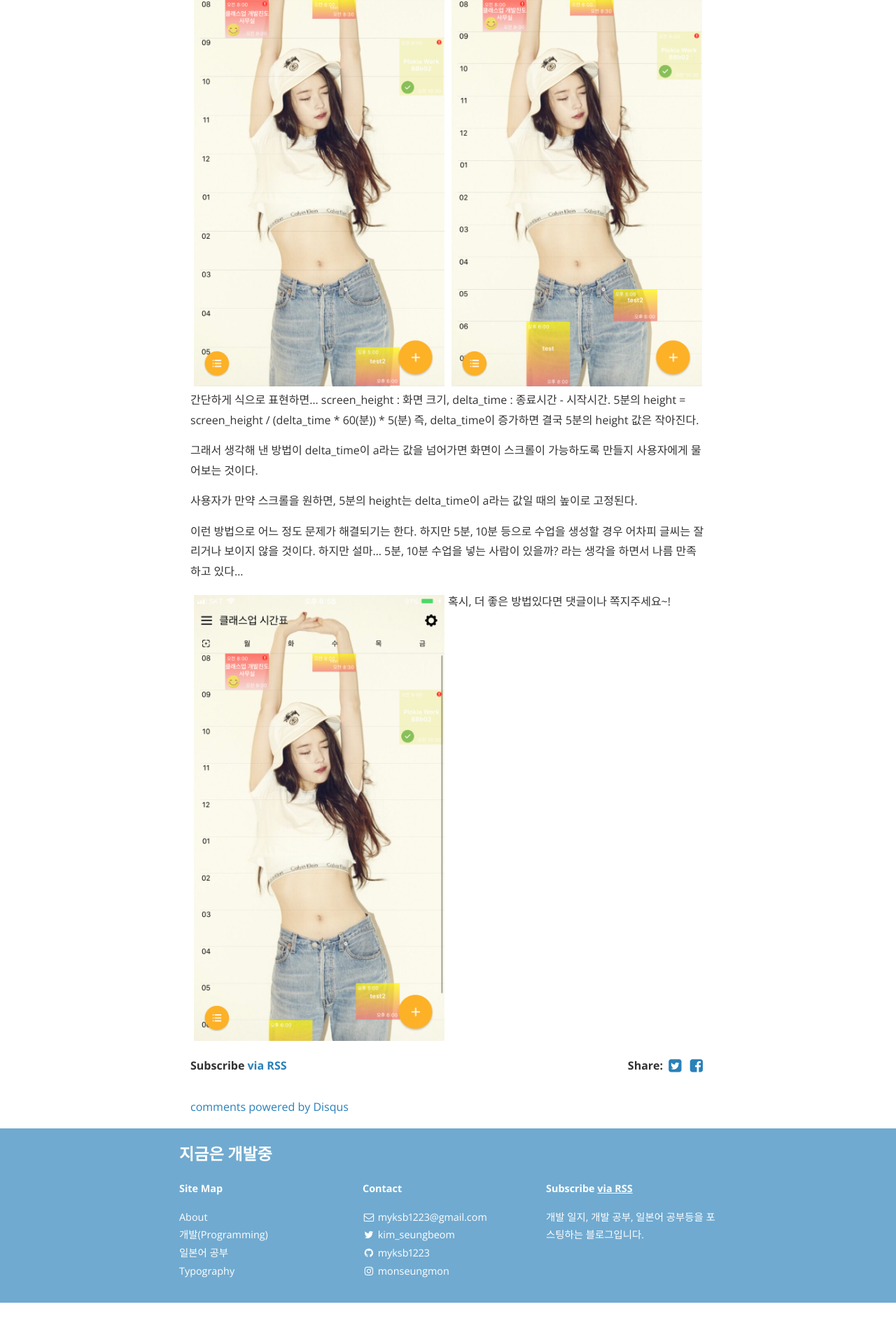
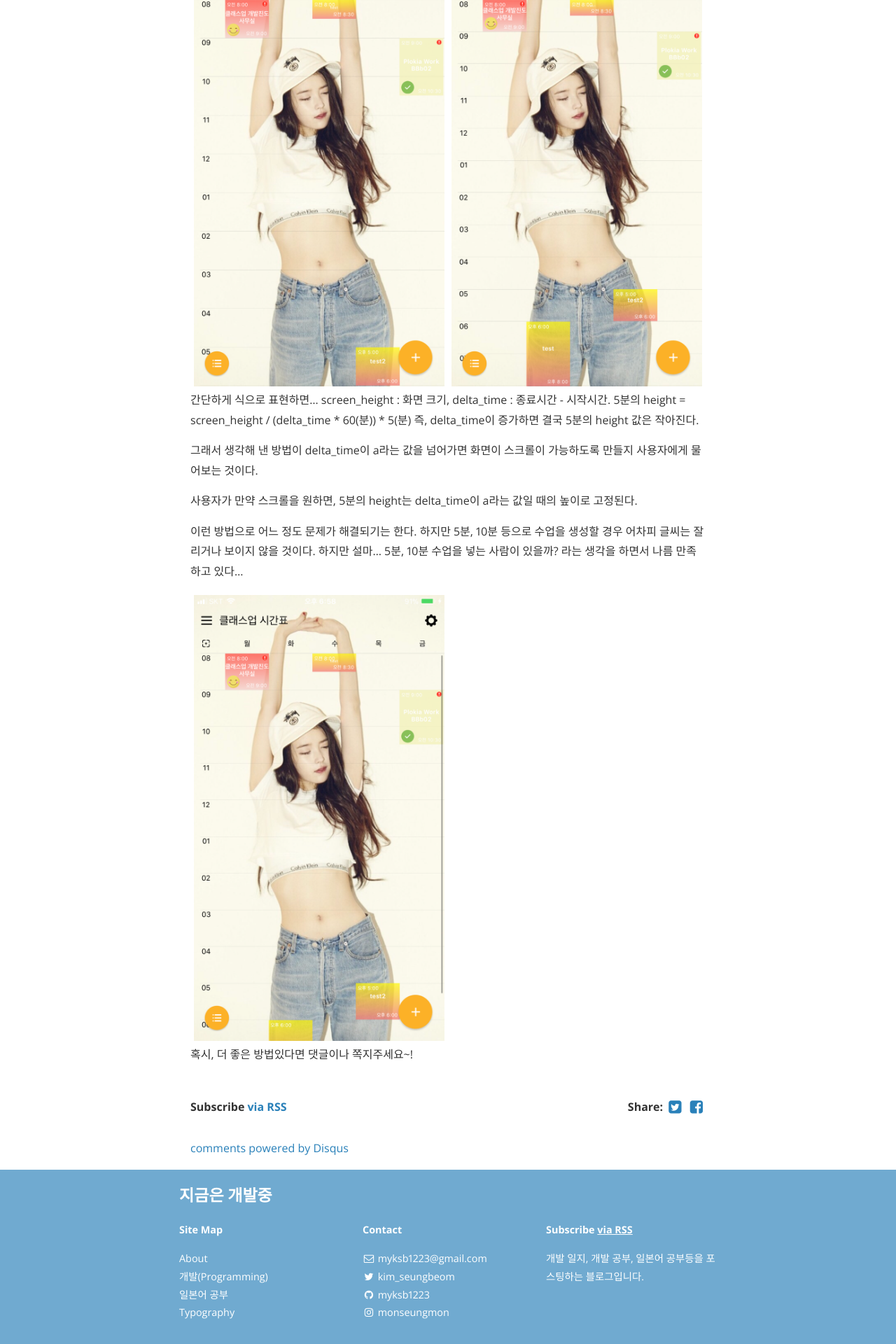
Before and after one commit to myksb1223/myksb1223.github.io, a Jekyll site: the page built from _posts/2018-07-13-Problem-with-text-autoresize.md, in a window 1280 px wide. Shown: the part 819-2739 px from the top of the page at 70% size. Built offline with Jekyll 4.4.1, drawn with Linux system fonts in a browser that asks for light colours; nearby versions of some CDN libraries; Markdown is read by kramdown in place of the engine named in the settings; comment, search, counter and statistics services are not loaded; before the commit the page ends 2680 px from its top, so only the background shows below that.

Commit message:
Change post

```diff
--- a/_posts/2018-07-13-Problem-with-text-autoresize.md
+++ b/_posts/2018-07-13-Problem-with-text-autoresize.md
@@ -36,4 +36,6 @@ screen_height : 화면 크기, delta_time : 종료시간 - 시작시간.
 
 <img src="{{ site.baseurl }}/assets/develop_diary/problem_autoresizing_3.png" title="AppWidget Picture 1" class="post-image">
 
+<p style="clear: left;">
 혹시, 더 좋은 방법있다면 댓글이나 쪽지주세요~!
+</p>
```
